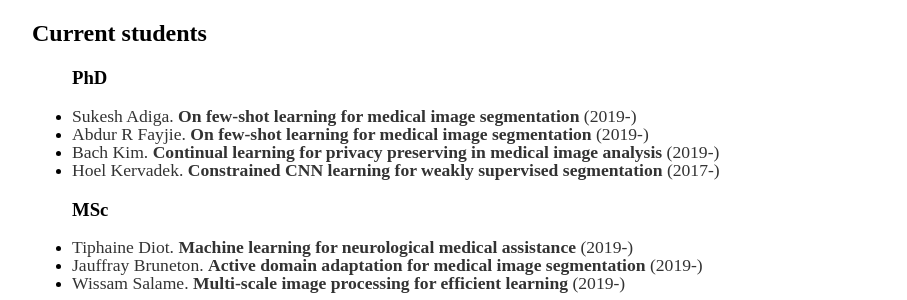
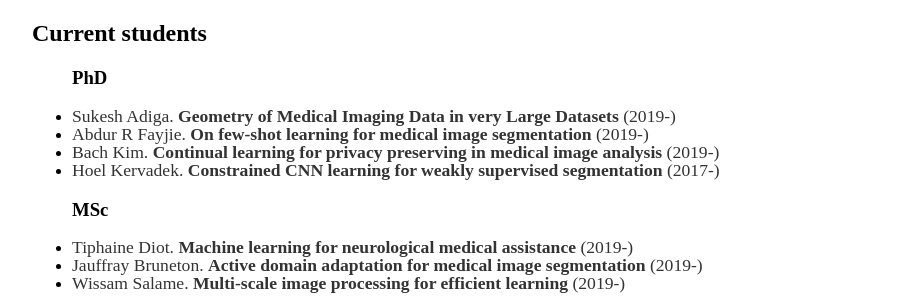
Before and after one commit to josedolz/josedolz.github.io, a Jekyll site: the page built from students/index.html, in a window 1280 px wide. Shown: the part 177-477 px from the top of the page, without its empty margins (96-1003 px from the left). Built offline with Jekyll 4.4.1, drawn with Linux system fonts in a browser that asks for light colours.

Commit message:
Update index.html

```diff
--- a/students/index.html
+++ b/students/index.html
@@ -7,7 +7,7 @@ title: students
 	<h2>Current students</h2>
 	<ul>
 		<h3>PhD</h3>
-		<li><p1>Sukesh Adiga. <strong>On few-shot learning for medical image segmentation </strong> (2019-)</p1></li>
+		<li><p1>Sukesh Adiga. <strong>Geometry of Medical Imaging Data in very Large Datasets </strong> (2019-)</p1></li>
 		<li><p1>Abdur R Fayjie. <strong>On few-shot learning for medical image segmentation </strong> (2019-)</p1></li>
 		<li><p1>Bach Kim. <strong>Continual learning for privacy preserving in medical image analysis </strong>(2019-)</p1></li>
 		<li><p1>Hoel Kervadek. <strong>Constrained CNN learning for weakly supervised segmentation </strong>(2017-)</p1></li>
```
